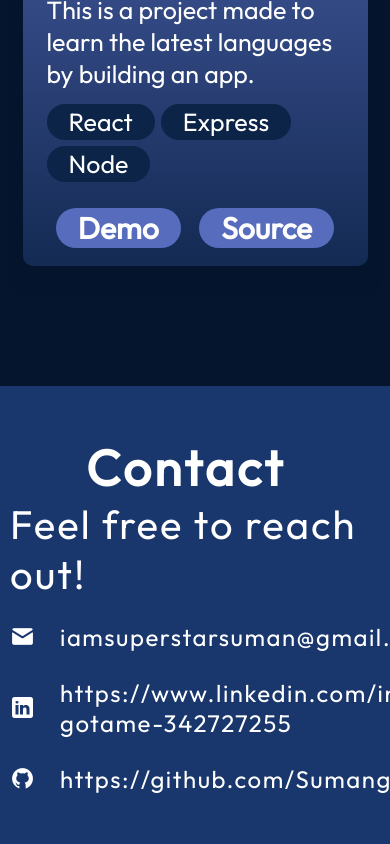
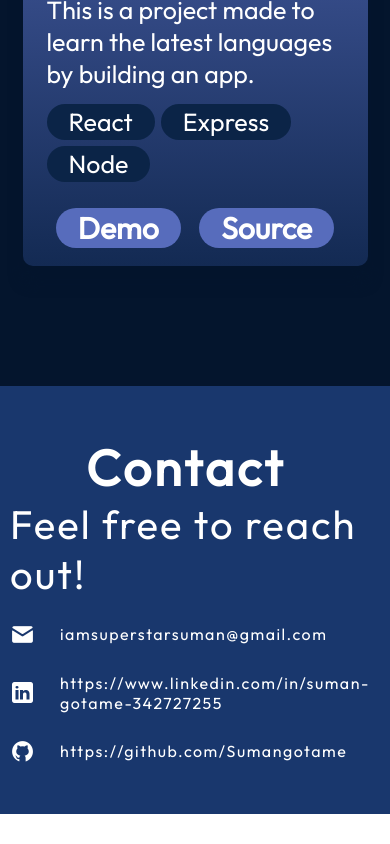
Before and after one commit to Sumangotame/portfolio, a React (Vite) app: page / in a window 390 px wide. Shown: the part 5402-6246 px from the top of the page. After the commit the page ends 6216 px from the top, so only its background shows below. Built offline with nearby package versions, Linux system fonts and the light colour scheme.

Commit message:
Update Contact.module.css
Font updated

```diff
--- a/src/components/contact/Contact.module.css
+++ b/src/components/contact/Contact.module.css
@@ -63,7 +63,8 @@
         width:25px;
     }
     .link a{
-        font-size: 24px;
+        font-size: 16px;
+        text-align: left;
     }
     .text h2{
         text-align: center;
```
